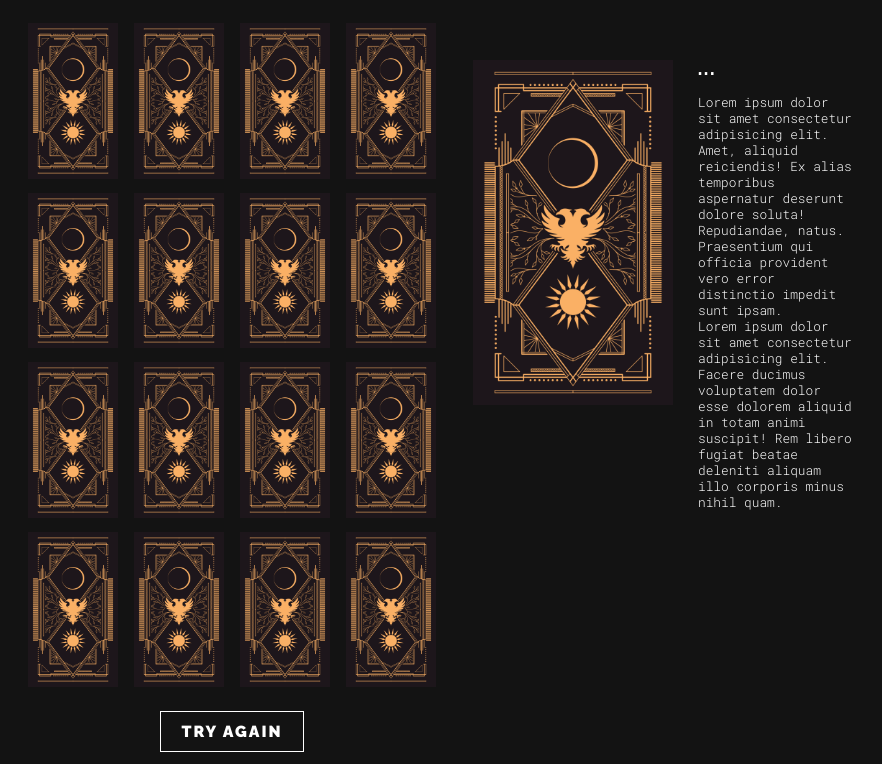
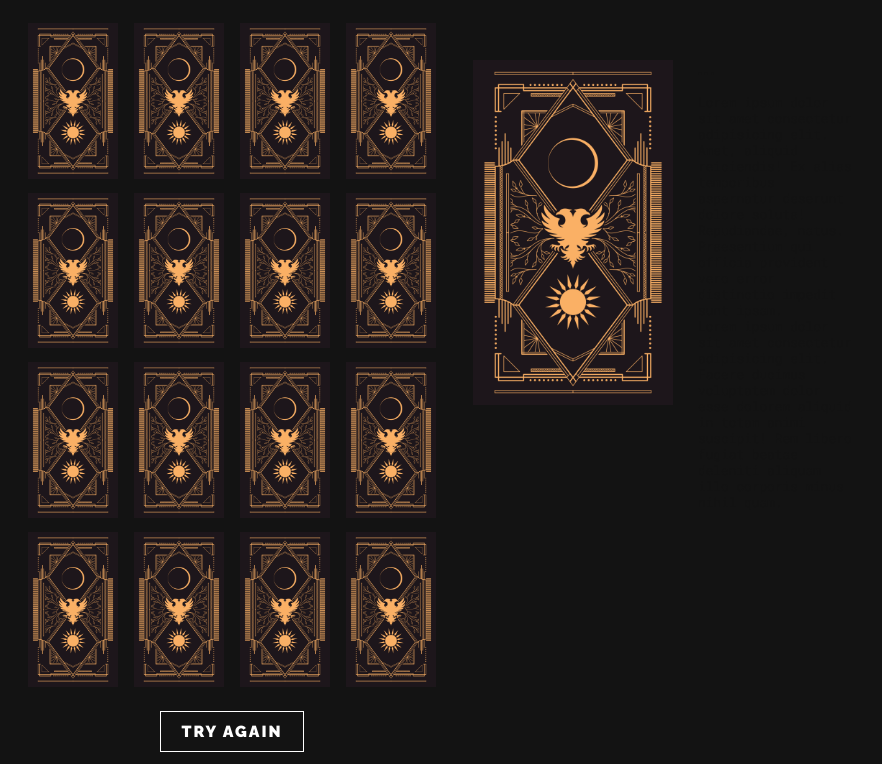
Before and after one commit to acidburn38/Tarot-Game, a plain HTML site: page index.html in a window 1280 px wide. Shown: the part 52-816 px from the top of the page, without its empty margins (167-1049 px from the left). Drawn offline with Linux system fonts and the light colour scheme.

Commit message:
texte blkack

```diff
--- a/index.html
+++ b/index.html
@@ -99,9 +99,9 @@
 
                 </div>
                 <div class="description">
-                    <div class="card_title fat_font" id="title">...</div>
+                    <div class="card_title fat_font black" id="title">...</div>
                     <div class="card_description" id="description">
-                        <p class="txt">
+                        <p class="txt black">
                             Lorem ipsum dolor sit amet consectetur adipisicing elit. Amet, aliquid reiciendis! Ex alias temporibus aspernatur deserunt dolore soluta! Repudiandae, natus. Praesentium qui officia provident vero error distinctio impedit sunt ipsam.<br>
                             Lorem ipsum dolor sit amet consectetur adipisicing elit. Facere ducimus voluptatem dolor esse dolorem aliquid in totam animi suscipit! Rem libero fugiat beatae deleniti aliquam illo corporis minus nihil quam.
                             </p>
--- a/script.js
+++ b/script.js
@@ -67,9 +67,11 @@ function clicCarte(event){
 
 
     // Ajout Titre
+    placeTitre.removeAttribute('class','black');
     placeTitre.innerHTML = titreCarte;
 
     // Ajout Description
+    placeDescription.removeAttribute('class','black');
     placeDescription.innerHTML = descriptionCarte;
 
 }
--- a/style.css
+++ b/style.css
@@ -30,7 +30,9 @@ body {
     text-align: center;
 }
 
-
+.black {
+    color: rgb(19, 19, 19);
+}
 
 .card_back {
     width: 90px;
```
